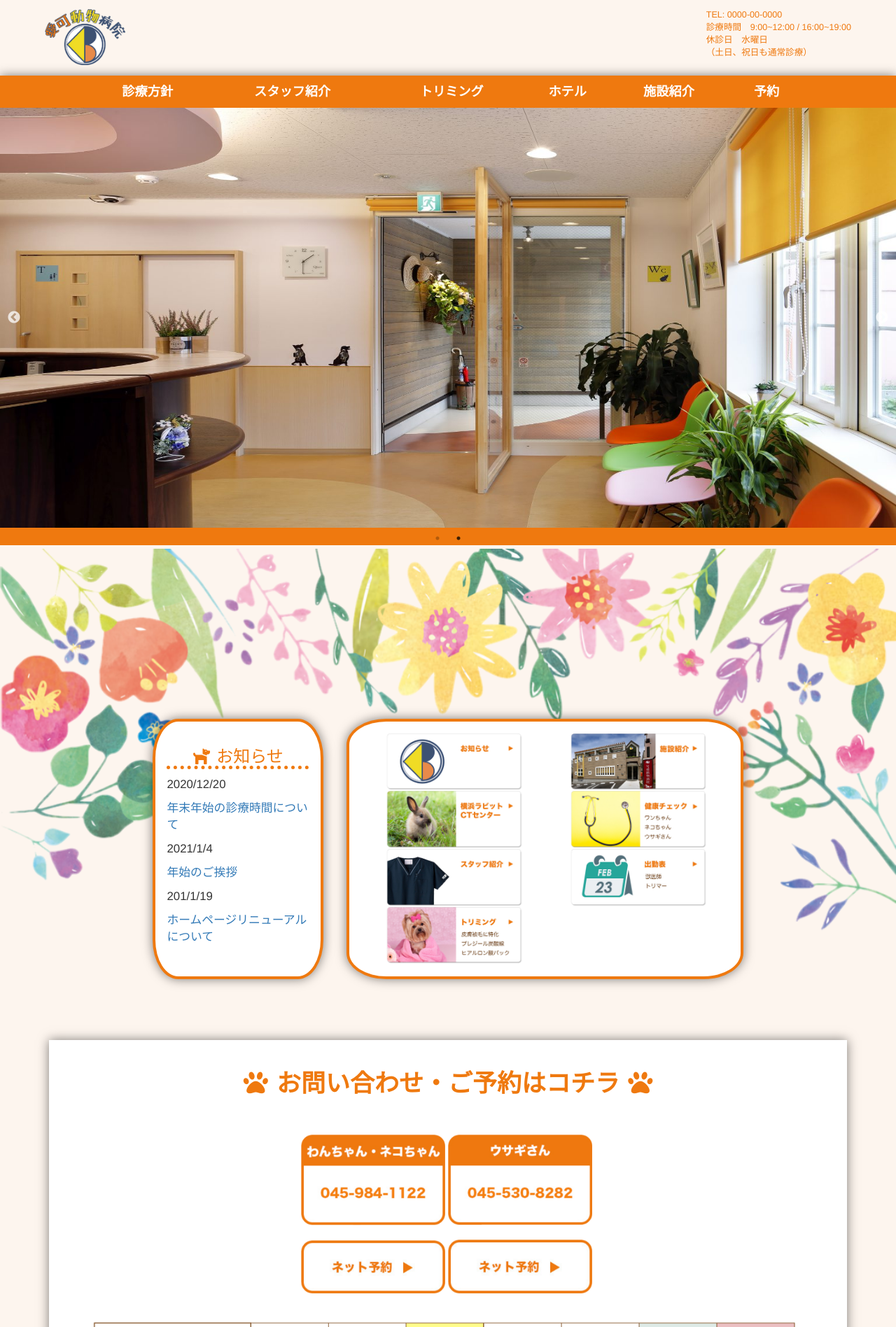
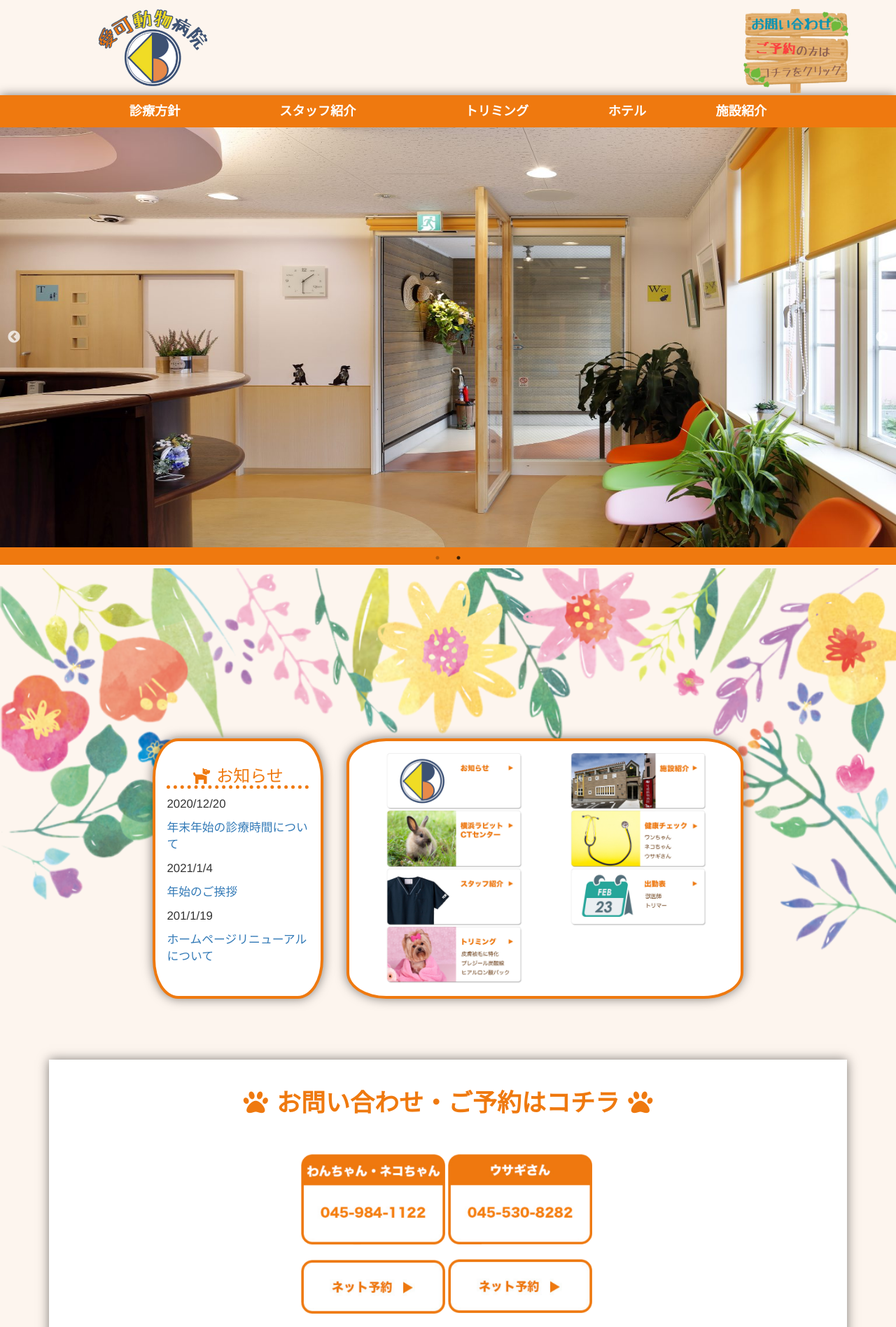
Before and after one commit to bep-m45/Kawaii_animal_hospital, a Rails app: page / in a window 1280 px wide. Shown: the top 1896 px of the page at 70% size. Run offline with Rails 7, Linux system fonts and the light colour scheme; style sheets or scripts are compiled from the project's sources; some libraries are stand-ins or nearby versions; some web fonts are replaced; grey boxes are pictures that could not be loaded.

Commit message:
aplication

```diff
--- a/app/assets/stylesheets/application.scss
+++ b/app/assets/stylesheets/application.scss
@@ -30,6 +30,7 @@ body {
 
 main {
   width: 100%;
+  z-index: 2;
 }
 
 h1 {
@@ -85,31 +86,44 @@ h4 {
 }
 
 /* header */
- header {
+.header-container {
   width: 100%;
   display: flex;
   justify-content: center;
 }
 
 .headlign {
- width: 90%;
- padding: 1% 0;
+ width: 80%;
+ padding: 1% 7% 1% 1%;
  display: flex;
  justify-content: flex-end;
 }
 
 .logo {
- width: 115px;
- height: 80px;
+ width: 155px;
+ height: 110px;
  background-image: image-url("Logo-img.PNG");
-  background-position: center;
+ background-position: center;
  background-size: cover;
 }
 
 .header-item {
- color: #ef790f;
- font-size: 90%;
- margin-left: auto;
+   margin-left: auto;
+  // transition: .3s;
+}
+
+// .header-item:hover {
+//   transform: rotate(20deg);
+// }
+
+.reservation-image {
+ width: 150px;
+ height: 120px;
+ position: fixed;
+ z-index: 1;
+ background-position: center;
+ background-size: cover;
+ background-image: image-url("reservation-img.png");
 }
 
 /* menubar */
--- a/app/views/homes/home.html.erb
+++ b/app/views/homes/home.html.erb
@@ -1,7 +1,7 @@
 <div class="home-container">
   <div class="home-image-container">
     <div id="slider">
-      <div class="home-image"><img class="home-image-item" src="assets/home-image2.PNG"></div>
+      <div class="home-image"><img class="home-image-item" src="assets/home-image1.PNG"></div>
       <div class="home-image"><img class="home-image-item" src="assets/home-image2.jpg"></div>
     </div>
   </div>
--- a/app/views/layouts/application.html.erb
+++ b/app/views/layouts/application.html.erb
@@ -14,18 +14,16 @@
   </head>
   <body>
     <header>
+      <div class="header-container">
         <div class="headlign">
           <%= link_to root_path, "data-turbolinks": false do %><div class="logo"></div><% end %>
           <div class="header-item">
-          <p>
-            TEL: 0000-00-0000<br />
-            診療時間　9:00~12:00 / 16:00~19:00<br />
-            休診日　水曜日<br />
-            （土日、祝日も通常診療）
-          </p>
+            <%= link_to root_path(anchor: "inpuiry-heading"), "data-turbolinks": false do %>
+              <div class="reservation-image"></div>
+            <% end %>
           </div>
         </div>
-    </header>
+      </div>
       <nav class="menubar">
         <ul>
           <li><a href="http://ebc50th.com/t/shinsatsuananai/">診療方針</a></li>
@@ -33,9 +31,9 @@
           <li><%= link_to"トリミング",trimming_path %></li>
           <li><a href="http://ebc50th.com/t/hotel/">ホテル</a></li>
           <li><a href="http://ebc50th.com/t/shisetsu/">施設紹介</a></li>
-        <li><%= link_to"予約", root_path(anchor: "inpuiry-heading"), "data-turbolinks": false %></li>
         </ul>
       </nav>
+    </header>
     <main>
         <%= yield %>
     </main>
```
Also changed, not shown: app/assets/images/reservation-img.png (added). Lines whose indentation alone changed are shown as unchanged.
